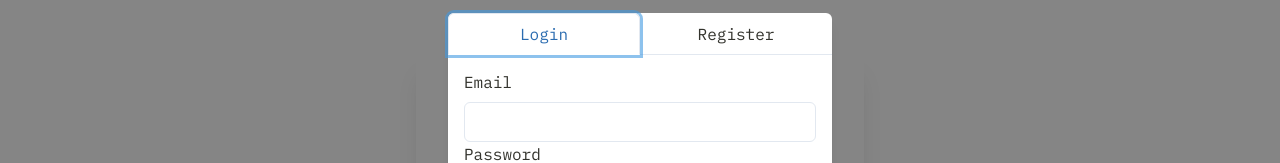
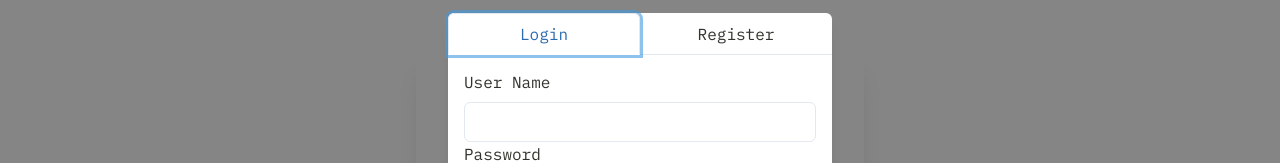
Before and after one commit to khoaHyh/pomodomo, a Next.js app: page / in a window 1280 px wide. Both pictures are taken after a click on the button "Login". Shown: the part 194-357 px from the top of the page. Built offline with nearby package versions, Linux system fonts and the light colour scheme.

Commit message:
fix form input from email to username

```diff
--- a/components/authentication/login/LoginPanel.js
+++ b/components/authentication/login/LoginPanel.js
@@ -10,8 +10,8 @@ export const LoginPanel = () => {
   return (
     <>
       {/* EMAIL */}
-      <FormControl id="email">
-        <FormLabel>Email</FormLabel>
+      <FormControl id="text">
+        <FormLabel>User Name</FormLabel>
         <Input type="email" />
       </FormControl>
       {/* PASSWORD */}
```
